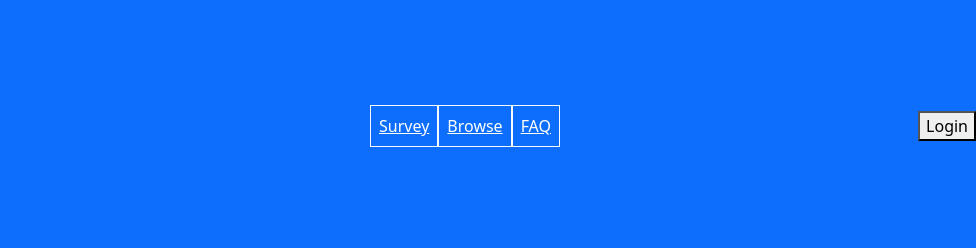
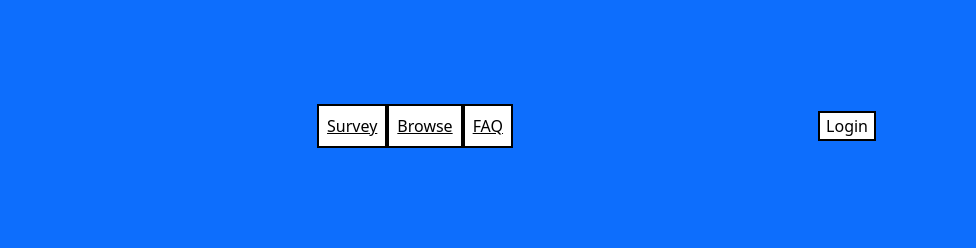
Before and after one commit to AceofFlips/Course-Recomender, a plain HTML site: page Results Page.html in a window 1280 px wide. Shown: the top 248 px of the page, 304-1280 px from the left. Drawn offline with nearby package versions, Linux system fonts and the light colour scheme.

Commit message:
small changes
some small changes in the contact, results, and home page.
mainly just comments and margin agustment

```diff
--- a/Results Page.html
+++ b/Results Page.html
@@ -13,29 +13,36 @@
             margin: 50px;
 
         }
-
+        .log{
+            margin-right: 100px;
+        }
+        .nav-item{
+            background-color: white;
+            border: 2px solid black;
+        }
     </style>
 </head>
+<!--nav bar-->
 <div class="row bg-primary align-items-center justify-content-center">
     <nav class="navbar navbar-expand navbar-light bg-primary">
         <div class="container-fluid">
             <a class="navbar-brand" href="https://www.ftcsc.org/article/2646895"><img src="https://cmsv2-assets.apptegy.net/uploads/27023/logo/29836/FranklinTownship_web.png" alt="" width="300px"></a>
             <ul class="navbar-nav">
-                <li class="nav-item border border-light ">
-                    <button class="nav-link"><a class="text-white" href="#">Survey</a></button>
+                <li class="nav-item">
+                    <button class="nav-link"><a class="text-black" href="#">Survey</a></button>
                 </li>
-                <li class="nav-item border border-light ">
-                    <button class="nav-link"><a class="text-white" href="#">Browse</a></button>
+                <li class="nav-item">
+                    <button class="nav-link"><a class="text-black" href="#">Browse</a></button>
                 </li>
-                <li class="nav-item border border-light ">
-                    <button class="nav-link"><a class="text-white" href="#">FAQ</a></button>
+                <li class="nav-item">
+                    <button class="nav-link"><a class="text-black" href="#">FAQ</a></button>
                 </li>
             </ul>
-            <button class="nav-item">Login</button>
+            <button class="nav-item log">Login</button>
         </div>
     </nav>
 </div>
-<!--Contact Content-->
+<!--results Content-->
 <div class="container-fluid d-flex align-items-center justify-content-center">
     <div class="box">
         <h1 class="text-center">Recommended Courses:</h1>
@@ -51,7 +58,7 @@
     </div>
 </div>
 
-<!--Footer-->
+<!--footer/links -->
 <footer>
     <div class="row h-100 bg-primary d-flex align-items-center justify-content-center">
         <div class="pt-1 pb-2 ps-2 pe-4 col-md-5">
```
Also changed, not shown: Contact Page.html (+1 -1 lines), Home Page.html (deleted, +0 -17 lines), Home-Page.html (+10 -5 lines).
